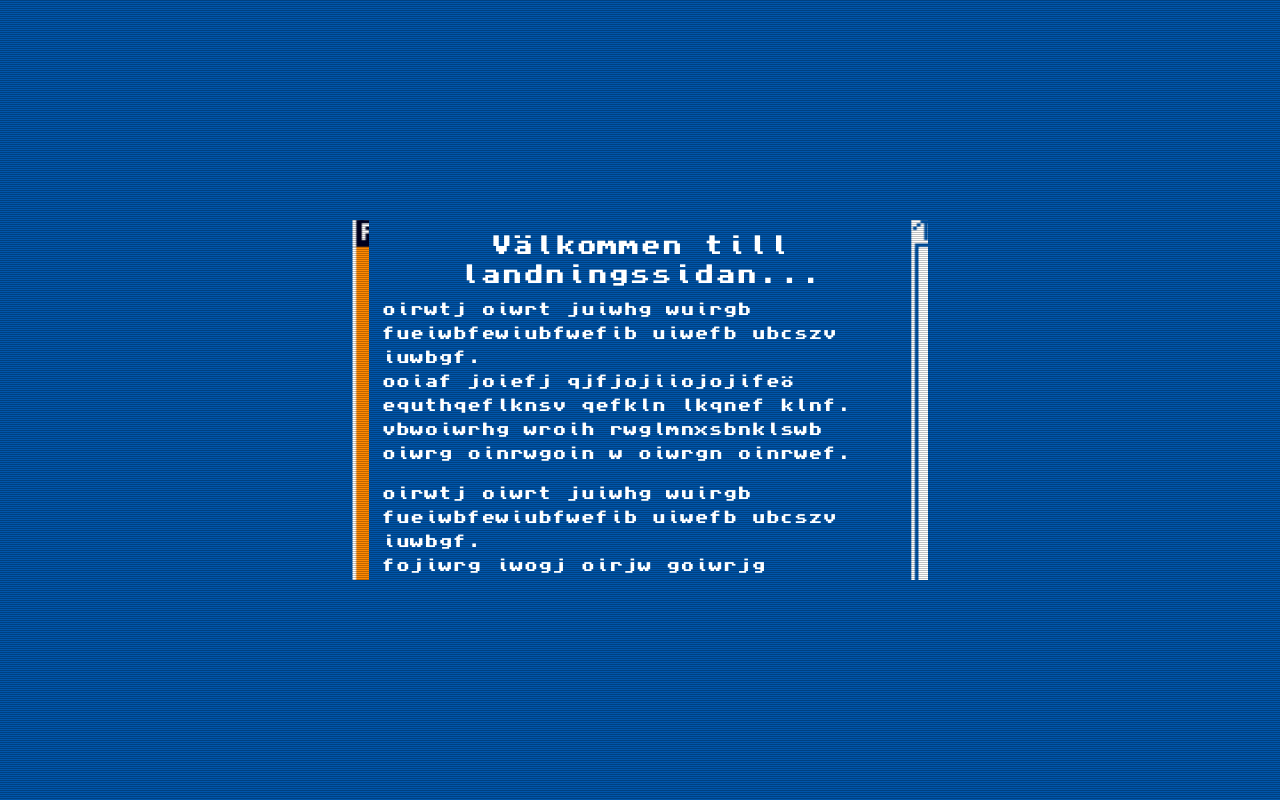
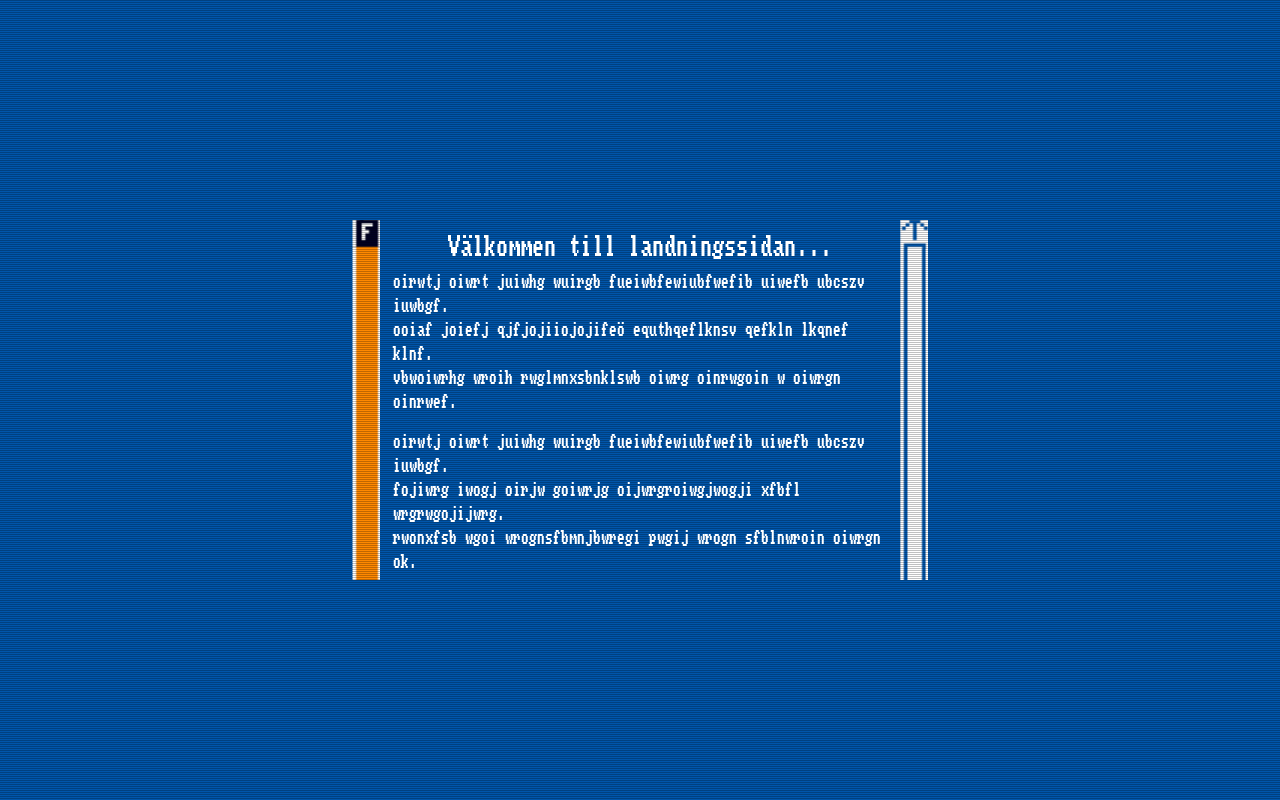
Before and after one commit to 680xx/CommodoreProject-Frontend, an Angular app: page / in a window 1280 px wide. Built offline with nearby package versions, Linux system fonts and the light colour scheme.

Commit message:
Added Amiga font

```diff
--- a/src/app/components/landing/landing.component.css
+++ b/src/app/components/landing/landing.component.css
@@ -8,7 +8,6 @@
   left: 50%;
   transform: translate(-50%, -50%);
   overflow: hidden;
-  font-family: 'Topaz8', math;
 }
 
 .top {
@@ -71,6 +70,7 @@
 .info {
   padding: 13px;
   flex-grow: 1;
+  font-family: 'topaz_a500', sans-serif;
 }
 
 .menu {
--- a/src/styles.css
+++ b/src/styles.css
@@ -1,8 +1,7 @@
 @font-face {
-  font-family: 'Topaz8'; /* Namnge fonten */
-  src: url('/assets/fonts/topaz8.ttf') format('truetype');
-  font-weight: normal;
-  font-style: normal;
+  font-family: 'topaz_a500';
+  src: url('assets/fonts/topaz_a500.ttf') format('truetype');
+  font-weight: 500;
 }
 
 body {
```
Also changed, not shown: src/assets/fonts/topaz8.ttf (deleted), src/assets/fonts/topaz_a500.ttf (added).
